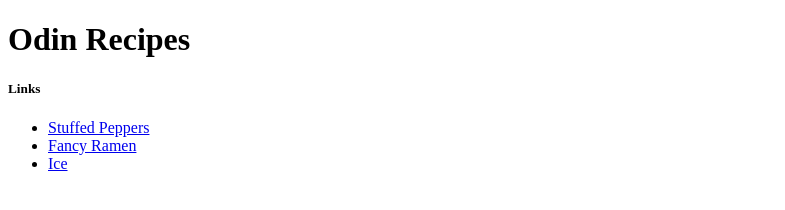
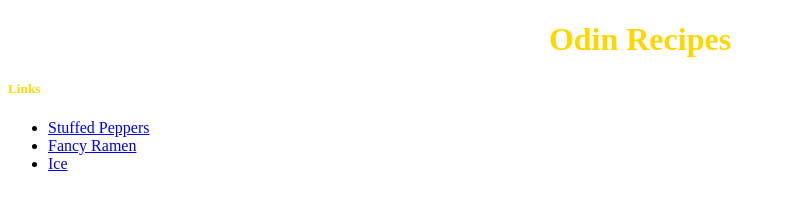
Before and after one commit to tchiantello/odin-recipes, a plain HTML site: page index.html in a window 1280 px wide. Shown: the whole page, without its empty margins (0-785 px from the left). Drawn offline with Linux system fonts and the light colour scheme.

Commit message:
update index.html

```diff
--- a/index.html
+++ b/index.html
@@ -5,10 +5,11 @@
     <meta http-equiv="X-UA-Compatible" content="IE=edge">
     <meta name="viewport" content="width=device-width, initial-scale=1.0">
     <title>Document</title>
+    <link rel="stylesheet" href="styles.css">
 </head>
 <body>
     <h1>Odin Recipes</h1>
-    <h5>Links</h5>
+    <h5 id="link-list">Links</h5>
     <ul>
         <li><a href="./recipes/stuffed_peppers.html">Stuffed Peppers</a></li>
         <li><a href="./recipes/fancy_ramen.html">Fancy Ramen</a></li>
--- /dev/null
+++ b/styles.css
@@ -0,0 +1,9 @@
+h1 {
+    text-align: center;
+    color: gold;
+}
+
+#link-list {
+    font-weight: bold;
+    color: gold;
+}
```
